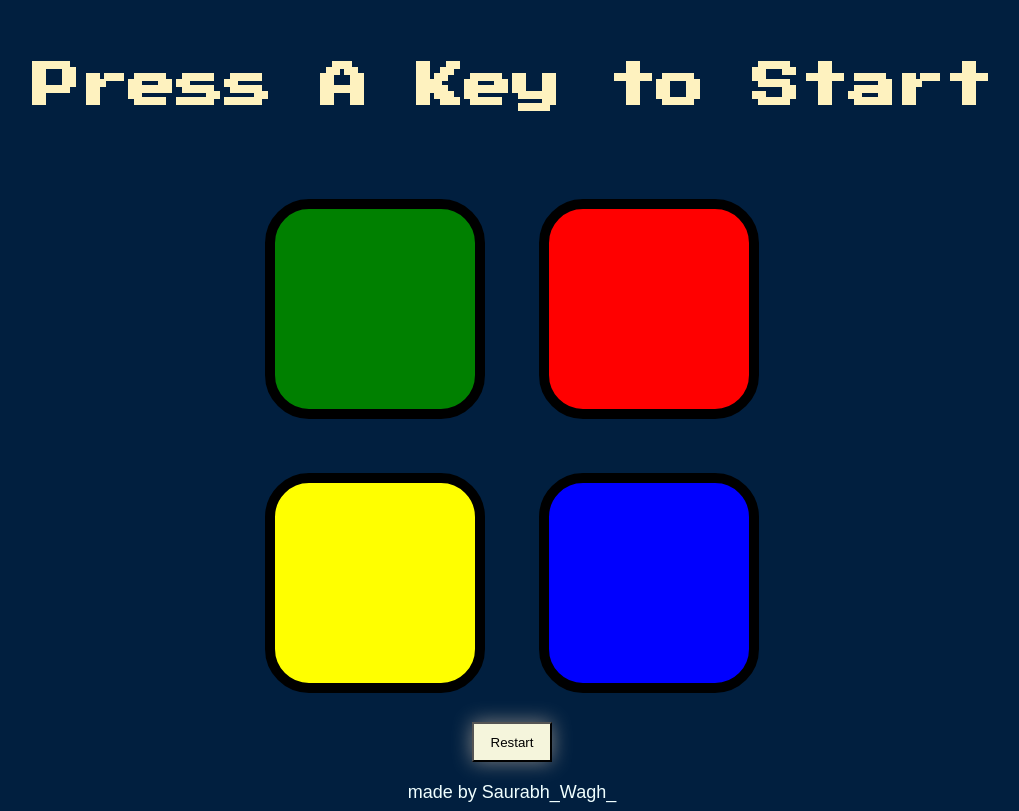
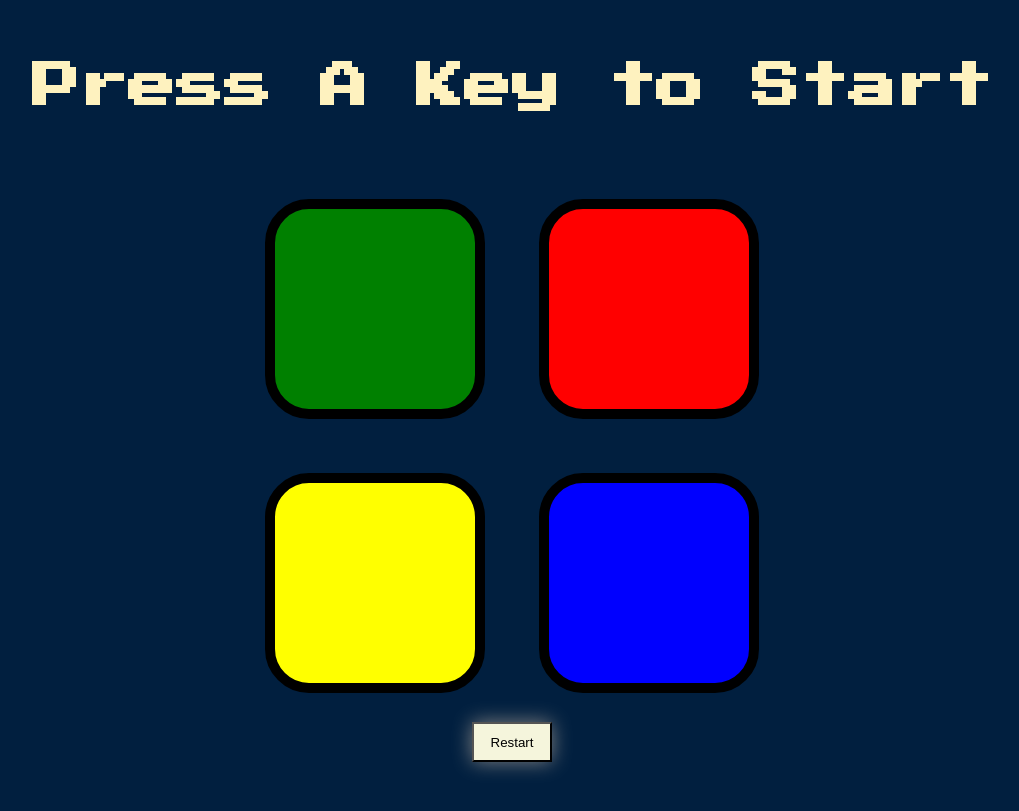
Before and after one commit to saurabhWagh12/simon-game, a plain HTML site: page index.html in a window 1280 px wide. Shown: the whole page, without its empty margins (128-1147 px from the left). Drawn offline with nearby package versions, Linux system fonts and the light colour scheme.

Commit message:
Update index.html

```diff
--- a/index.html
+++ b/index.html
@@ -43,8 +43,6 @@
 <script src="game.js" charset="utf-8"></script>
 </body>
 
-<footer class="Footer">
-made by Saurabh_Wagh_
-</footer>
+
 
 </html>
```
